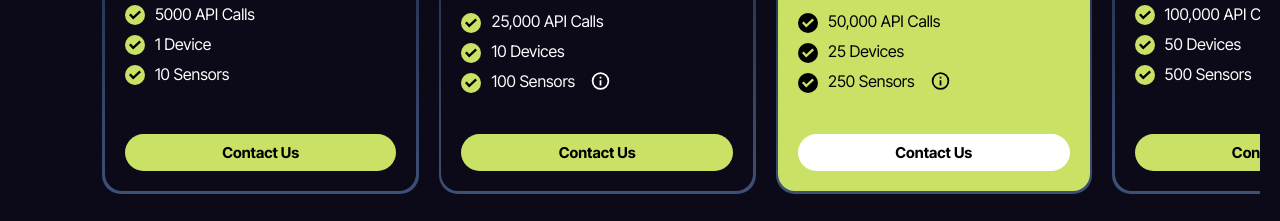
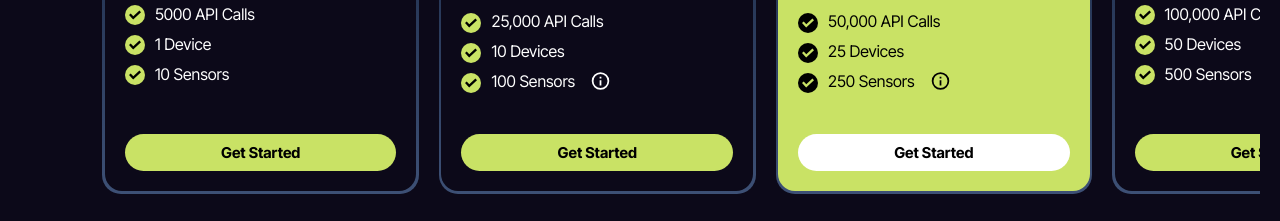
Before and after one commit to saadbutt/SensorIOT, a React (Create React App) app: page / in a window 1280 px wide. Shown: the part 3420-3641 px from the top of the page. Built offline with nearby package versions, Linux system fonts and the light colour scheme.

Commit message:
new code

```diff
--- a/src/component/CookieNotification.js
+++ b/src/component/CookieNotification.js
@@ -1,11 +1,19 @@
-import React, { useState } from 'react';
+import React, { useState, useEffect } from 'react';
 import { Link } from 'react-router-dom';
 
 const CookieNotification = () => {
-  const [isVisible, setIsVisible] = useState(true);
+  const [isVisible, setIsVisible] = useState(false);
+
+  useEffect(() => {
+    const hasAgreed = localStorage.getItem('cookieAgreement');
+    if (!hasAgreed) {
+      setIsVisible(true);
+    }
+  }, []);
 
   const handleAgree = () => {
-    // Hide the notification when the user clicks "Agree"
+    // Set a flag in localStorage when the user agrees
+    localStorage.setItem('cookieAgreement', 'true');
     setIsVisible(false);
   };
 
--- a/src/component/MembershipPlan/MembershipPlan.js
+++ b/src/component/MembershipPlan/MembershipPlan.js
@@ -19,6 +19,7 @@ export const MembershipPlan = () => {
       currency: "$",
       price: 0,
       period: "month",
+      link:"https://app.iotdefender.io/",
       items: [
         {
           title: "5000 API Calls",
@@ -30,7 +31,7 @@ export const MembershipPlan = () => {
           title: "10 Sensors",
         },
       ],
-      buttonText: "Contact Us",
+      buttonText: "Get Started",
     },
     {
       id: 2,
@@ -41,6 +42,7 @@ export const MembershipPlan = () => {
       currency: "$",
       price: 0,
       period: "month",
+      link:"https://app.iotdefender.io/",
       items: [
         {
           title: "25,000 API Calls",
@@ -52,7 +54,7 @@ export const MembershipPlan = () => {
           title: "100 Sensors",
         },
       ],
-      buttonText: "Contact Us",
+      buttonText: "Get Started",
     },
     {
       id: 3,
@@ -63,6 +65,7 @@ export const MembershipPlan = () => {
       currency: "$",
       price: 0,
       period: "month",
+      link:"https://app.iotdefender.io/",
       items: [
         {
           title: "50,000 API Calls",
@@ -74,7 +77,7 @@ export const MembershipPlan = () => {
           title: "250 Sensors",
         },
       ],
-      buttonText: "Contact Us",
+      buttonText: "Get Started",
     },
     {
       id: 4,
@@ -85,6 +88,7 @@ export const MembershipPlan = () => {
       currency: "$",
       price: 0,
       period: "month",
+      link:"https://app.iotdefender.io/",
       items: [
         {
           title: "100,000 API Calls",
@@ -96,7 +100,7 @@ export const MembershipPlan = () => {
           title: "500 Sensors",
         },
       ],
-      buttonText: "Contact Us",
+      buttonText: "Get Started",
     },
     {
       id: 5,
@@ -107,6 +111,7 @@ export const MembershipPlan = () => {
       currency: "$",
       price: 0,
       period: "month",
+      link:"https://www.iotdefender.io/#GetInTouch",
       items: [
         {
           title: "1,000,000+ API Calls",
@@ -245,7 +250,8 @@ export const MembershipPlan = () => {
                         </div>
                         <div className="button-container">
                           <a
-                            href="#GetInTouch"
+                            href={item?.link}
+                            target="_blank"
                             className="button_primary get-started-button"
                           >
                             {item?.buttonText}
```
Also changed, not shown: 2 other files (tests, documents, lock files or other folders).
